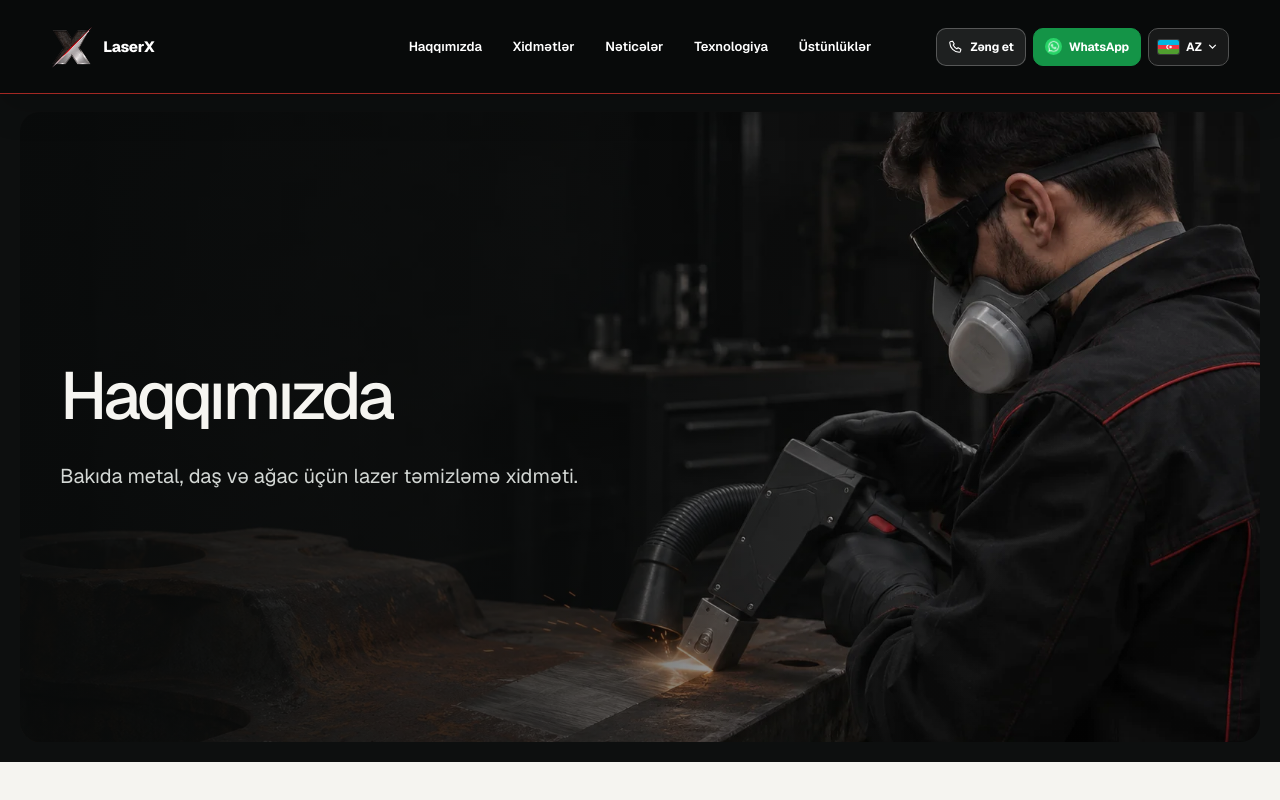
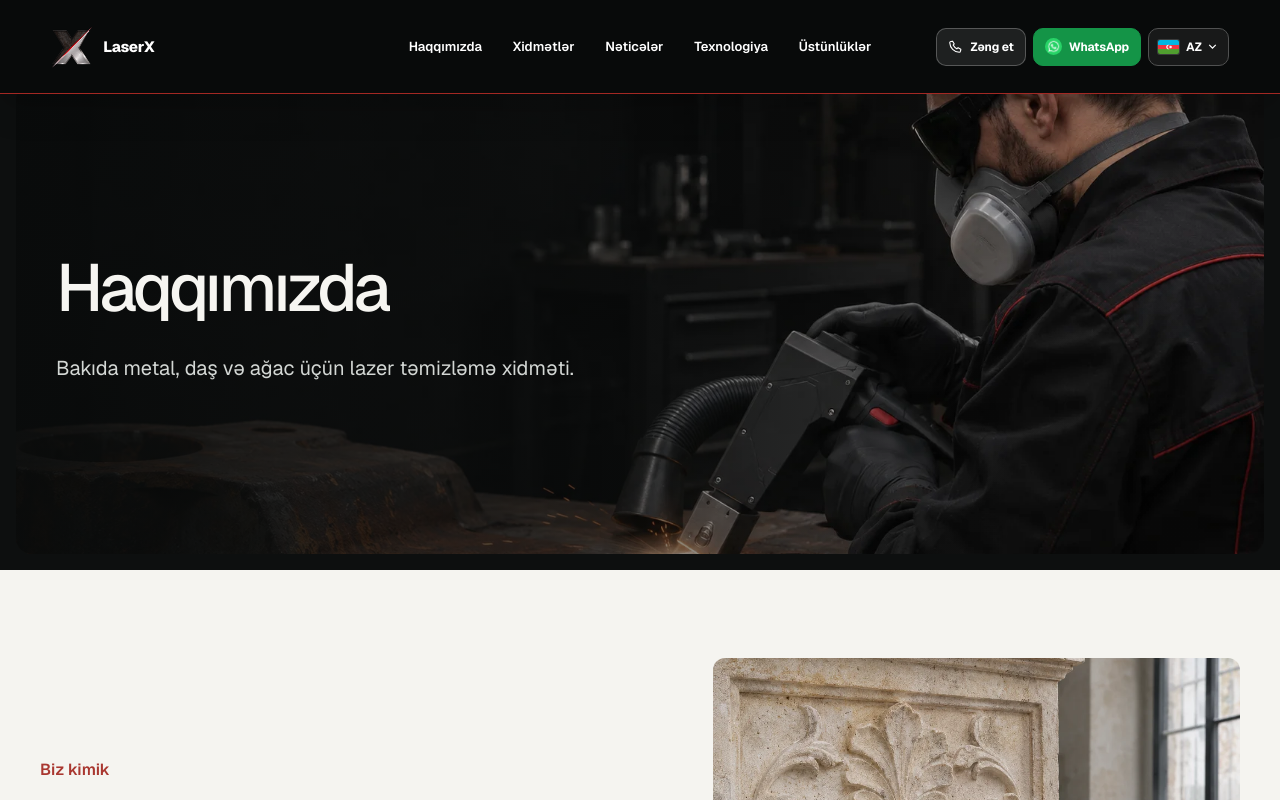
Before and after one commit to Kvseis/LaserX-Website, a Next.js app: page /about in a window 1280 px wide. Shown: the top 800 px of the page. Built offline with nearby package versions, Linux system fonts and the light colour scheme.

Commit message:
About page layout update

```diff
--- a/src/components/AboutPage.module.css
+++ b/src/components/AboutPage.module.css
@@ -5,9 +5,9 @@
 .page h3 { font-size: 23px; font-weight: 550; line-height: 1.25; letter-spacing: -.025em; }
 .page .label { margin-bottom: 24px; font-size: 14px; font-weight: 550; color: var(--accent); }
 .page .body { margin-top: 24px; font-size: 17px; line-height: 1.7; color: #bfc4c1; }
-.hero { padding: 112px 20px 20px; }
-.heroLayout { position: relative; isolation: isolate; width: 100%; max-width: 1560px; min-height: 630px; display: flex; align-items: center; overflow: hidden; border-radius: 20px; }
-.heroContent { position: relative; z-index: 2; width: min(1200px, calc(100% - 80px)); margin-inline: auto; padding-block: 72px; }
+.hero { padding: 84px 16px 16px; }
+.heroLayout { position: relative; isolation: isolate; width: 100%; max-width: 1560px; min-height: 470px; display: flex; align-items: center; overflow: hidden; border-radius: 16px; }
+.heroContent { position: relative; z-index: 2; width: min(1200px, calc(100% - 80px)); margin-inline: auto; padding-block: 48px; }
 .heroFrame { position: absolute; z-index: -1; inset: 0; }
 .heroFrame::after { content: ''; position: absolute; inset: 0; background: linear-gradient(90deg, #090b0be8 0%, #090b0bb3 40%, #090b0b05 80%); }
 .heroImage { object-fit: cover; object-position: center; }
@@ -68,8 +68,8 @@
 .page :global(.contact > p) { margin-top: 28px; }
 .disclosure { padding: 24px 4vw 0; color: #a9ada9; background: #111; font-size: 13px; line-height: 1.65; text-align: center; }
 @media (max-width: 1100px) {
-  .hero { padding-top: 84px; }
-  .heroLayout { min-height: 580px; }
+  .hero { padding-top: 76px; }
+  .heroLayout { min-height: 440px; }
   .hero h1 { max-width: 640px; }
   .story { gap: 40px; }
   .reasons { grid-template-columns: 1fr; gap: 36px; }
```
